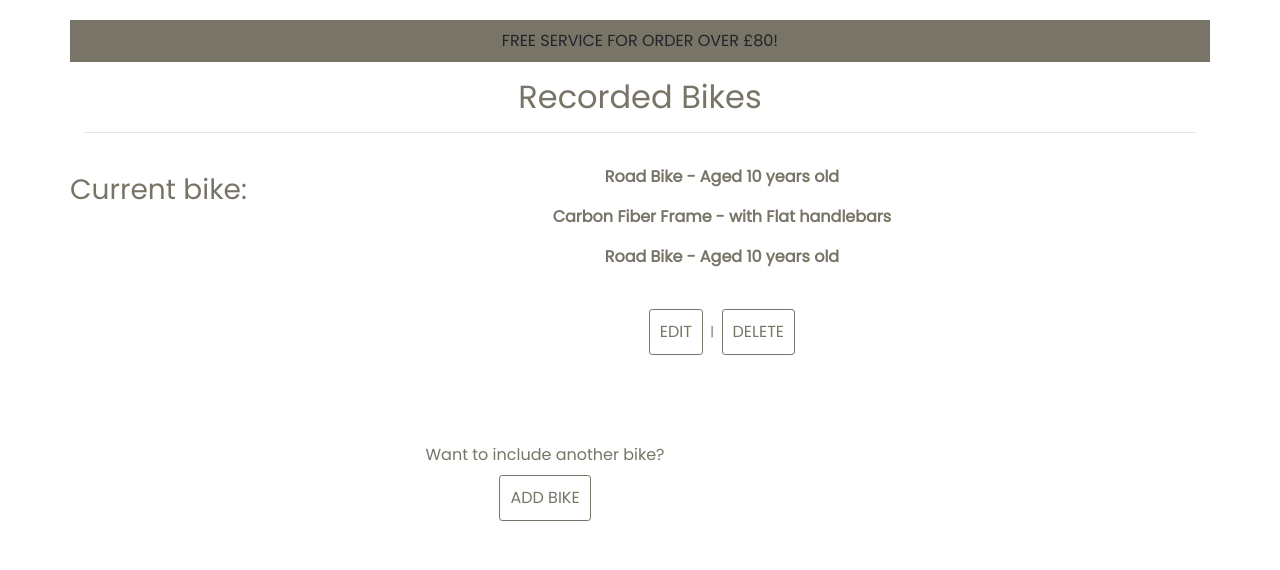
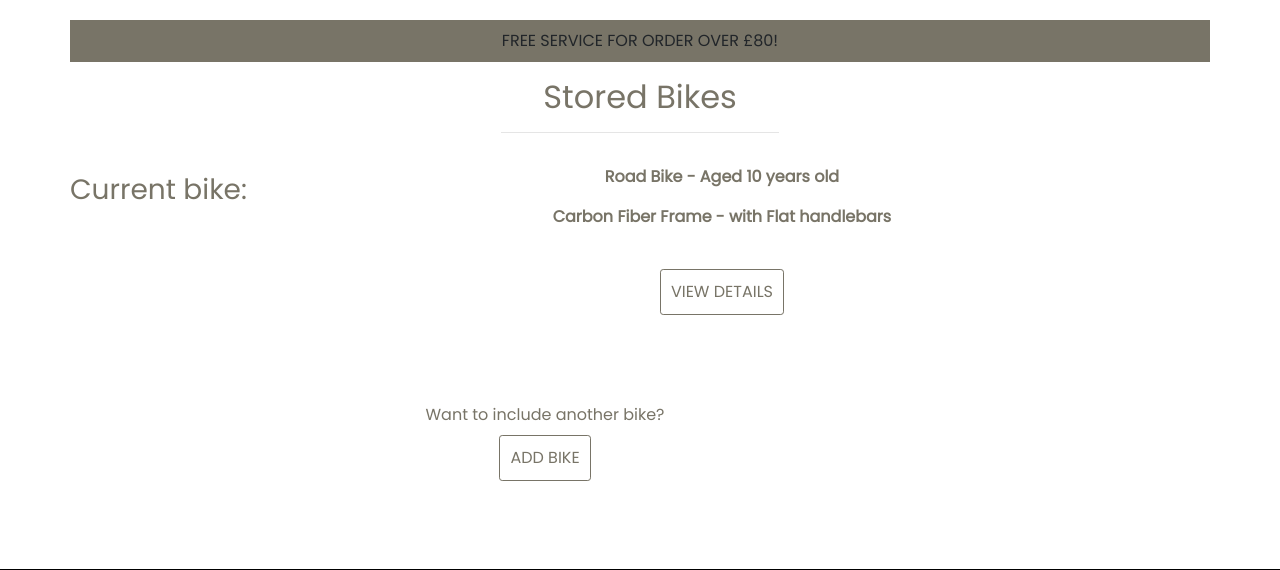
Before and after one commit to Liz94688/leos_cycles_v2, a Django app: page /bike/ in a window 1280 px wide. Shown: the part 70-640 px from the top of the page. Run offline with Django 3.2, Linux system fonts and the light colour scheme; a user stored in the database is signed in; tables that the repository leaves empty hold one stand-in row (values such as "Sample post"); parts of the project's set-up code (start-up, migrations or seed data) failed here and were passed over; some libraries are stand-ins or nearby versions.

Commit message:
Updated urls, views and templates for Bike app

```diff
--- a/basket/templates/basket/basket.html
+++ b/basket/templates/basket/basket.html
@@ -36,7 +36,7 @@
                                     </td>
                                 {% else %}
                                     <td class="py-3">
-                                        <a href="{% url 'add_bike' %}" class="btn add_bike_btn">
+                                        <a href="{% url 'all_bikes' %}" class="btn add_bike_btn">
                                             <span>Add Bike</span>
                                         </a>
                                     </td>
--- a/bike/templates/bike/add_bike.html
+++ b/bike/templates/bike/add_bike.html
@@ -9,7 +9,7 @@
         <div class="col-12 text-center text-grey">
             <h2>Add Bike</h2>
             <p class="sub-heading-styling">First bike? No problem, just click on the button below to add your bike to your profile </p>
-            <hr>
+            <hr class="w-25 mt-3">
         </div>
     </div>
 
--- a/bike/templates/bike/all_bikes.html
+++ b/bike/templates/bike/all_bikes.html
@@ -1,6 +1,6 @@
 {% extends "base.html" %}
 
-{% block extra_title %}  | Services {% endblock %}
+{% block extra_title %}  | Bikes {% endblock %}
 
 {% block content %}
 
@@ -8,8 +8,8 @@
     {% include 'services/includes/delivery_banner.html' %}
     <div class="row">
         <div class="col-12 text-center text-grey">
-            <h2 class="header-styling">Recorded Bikes</h2>
-            <hr>
+            <h2 class="header-styling">Stored Bikes</h2>
+            <hr class="w-25 mt-3">
         </div>
     </div>
     <div class="row">
@@ -30,16 +30,21 @@
                             <div class="text-block text-grey">
                                 <p class="font-weight-bold">{{ bike.bike_type }} Bike - Aged {{ bike.age }} years old</p>
                                 <p class="font-weight-bold">{{ bike.frame_type }} Frame - with {{ bike.handlebar_type }} handlebars</p>
-                                <p class="font-weight-bold">{{ bike.bike_type }} Bike - Aged {{ bike.age }} years old</p>
                                 <small>
-                                    <a href="{% url 'edit_bike' bike.id %}"
-                                        class="btn btn-all btn-sm">Edit
-                                    </a> |
-                                    <a href="{% url 'delete_bike' bike.id %}"
-                                        class="btn btn-all btn-sm">Delete
+                                    <a href="{% url 'bike_details' bike.id %}"
+                                        class="btn btn-all btn-sm">
+                                        View Details
                                     </a>
                                 </small>
                             </div>
+                            <!-- <div class="mb-3 d-flex justify-content-around align-items-baseline">
+                                <form class="form" action="{% url 'add_to_basket' bike.id %}" method="POST">
+                                    {% csrf_token %}
+                                    <input name="quantity" type="hidden" value="1">
+                                    <input type="hidden" name="redirect_url" value="{{ request.path }}">
+                                    <input type="submit" class="btn btn-all px-3" value="Add to Order">
+                                </form>
+                            </div> -->
                         </div>
                     {% else %}
                         <h3 class="mt-4 mb-4 text-grey">Additional bikes:</h3>
@@ -47,13 +52,10 @@
                             <div class="text-block text-grey">
                                 <p class="font-weight-bold">{{ bike.bike_type }} Bike - Aged {{ bike.age }} years old</p>
                                 <p class="font-weight-bold">{{ bike.frame_type }} Frame - with {{ bike.handlebar_type }} handlebars</p>
-                                <p class="font-weight-bold">{{ bike.bike_type }} Bike - Aged {{ bike.age }} years old</p>
                                 <small>
-                                    <a href="{% url 'edit_bike' bike.id %}"
-                                        class="btn btn-all btn-sm">Edit
-                                    </a> |
-                                    <a href="{% url 'delete_bike' bike.id %}"
-                                        class="btn btn-all btn-sm">Delete
+                                    <a href="{% url 'bike_details' bike.id %}"
+                                        class="btn btn-all btn-sm">
+                                        View Details
                                     </a>
                                 </small>
                             </div>
--- a/bike/urls.py
+++ b/bike/urls.py
@@ -3,7 +3,8 @@ from . import views
 
 urlpatterns = [
     path('', views.all_bikes, name='all_bikes'),
-    path('add_bike/', views.add_bike, name='add_bike'),
-    path('edit_bike/<int:bike_id>/', views.edit_bike, name='edit_bike'),
+    path('<int:bike_id>/', views.bike_details, name='bike_details'),
+    path('add/', views.add_bike, name='add_bike'),
+    path('edit/<int:bike_id>/', views.edit_bike, name='edit_bike'),
     path('delete/<int:bike_id>/', views.delete_bike, name='delete_bike'),
 ]
--- a/bike/views.py
+++ b/bike/views.py
@@ -8,6 +8,7 @@ from .forms import CreateBikeForm
 
 @login_required
 def all_bikes(request):
+    """ A view for the user to view all bikes recorded """
 
     all_bikes = Bike.objects.filter(owner=request.user)
 
@@ -19,8 +20,22 @@ def all_bikes(request):
 
 
 @login_required
+def bike_details(request, bike_id):
+    """ A view for the user to view details of each bike recorded """
+
+    all_bikes = Bike.objects.filter(owner=request.user)
+    each_bike = get_object_or_404(all_bikes, pk=bike_id)
+
+    context = {
+        'each_bike': each_bike,
+    }
+
+    return render(request, 'bike/bike_details.html', context)
+
+
+@login_required
 def add_bike(request):
-    """ A view for the user to add a bike to their profile """
+    """ A view for the user to add a bike """
 
     if not request.user.is_authenticated:
         messages.error(request, 'Access denied.\
@@ -35,8 +50,8 @@ def add_bike(request):
             bike = add_bike.save(commit=False)
             bike.owner = request.user
             bike.save()
-            messages.success(request, 'Bike has been successfully added!')
-            return redirect(reverse('all_bikes'))
+            messages.success(request, 'Bike successfully added!')
+            return redirect(reverse('bike_details', args=[bike.id]))
         else:
             messages.error(request, 'Failed to add bike. \
                 Please ensure the form is valid.')
@@ -67,8 +82,8 @@ def edit_bike(request, bike_id):
         # check whether it's valid:
         if form.is_valid():
             form.save()
-            messages.success(request, 'Bike has been successfully edited!')
-            return redirect(reverse('all_bikes'))
+            messages.success(request, 'Bike successfully edited!')
+            return redirect(reverse('bike_details', args=[bike.id]))
         else:
             messages.error(request, 'Failed to edit bike. \
                 Please ensure the form is valid.')
@@ -93,7 +108,7 @@ def delete_bike(request, bike_id):
         return redirect(reverse('home'))
 
     bike = get_object_or_404(Bike, pk=bike_id)
-    bike.pop(bike_id)
+    bike.remove(bike)
 
     messages.info(request, f'{bike.bike_type} was successfully deleted.')
     return redirect(reverse('all_bikes'))
--- a/templates/includes/navbar.html
+++ b/templates/includes/navbar.html
@@ -19,6 +19,9 @@
                     {% endif %}
                     <a class="dropdown-item" href="#">
                         <i class="fas fa-user"></i>Profile
+                    </a>
+                    <a class="dropdown-item" href="{% url 'all_bikes' %}">
+                        <i class="fas fa-history"></i>Bikes
                     </a>
                     <a class="dropdown-item" href="">
                         <i class="fas fa-history"></i>Order History
@@ -114,6 +117,9 @@
                         <a class="nav-link uppercase text-grey" href="#">Profile</a>
                     </li>
                     <li class="nav-item d-block d-md-none">
+                        <a class="nav-link uppercase text-grey" href="{% url 'all_bikes' %}">Bikes</a>
+                    </li>
+                    <li class="nav-item d-block d-md-none">
                         <a class="nav-link uppercase text-grey" href="#">Order History</a>
                     </li>
                     <li class="nav-item d-block d-md-none">
```
Also changed, not shown: bike/templates/bike/bike_details.html (added, +50 -0 lines), bike/templates/bike/edit_bike.html (+11 -4 lines).
